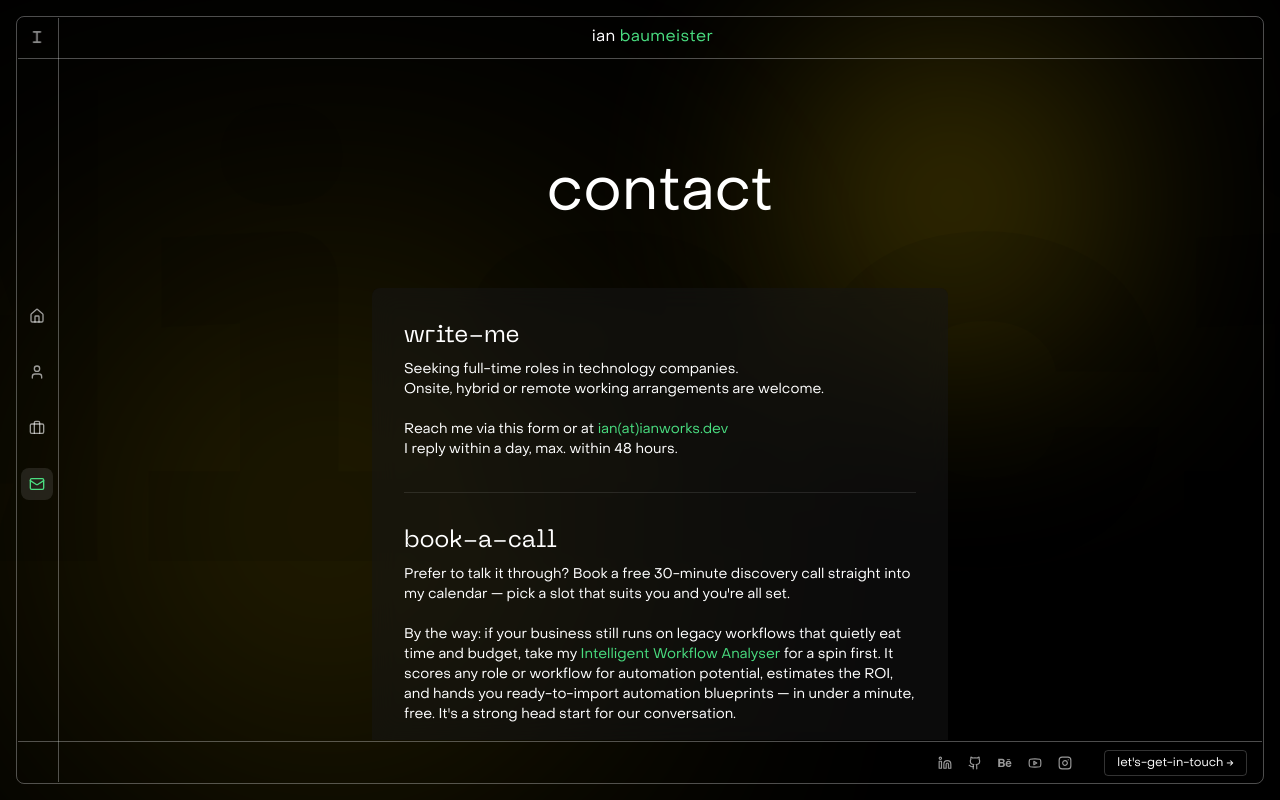
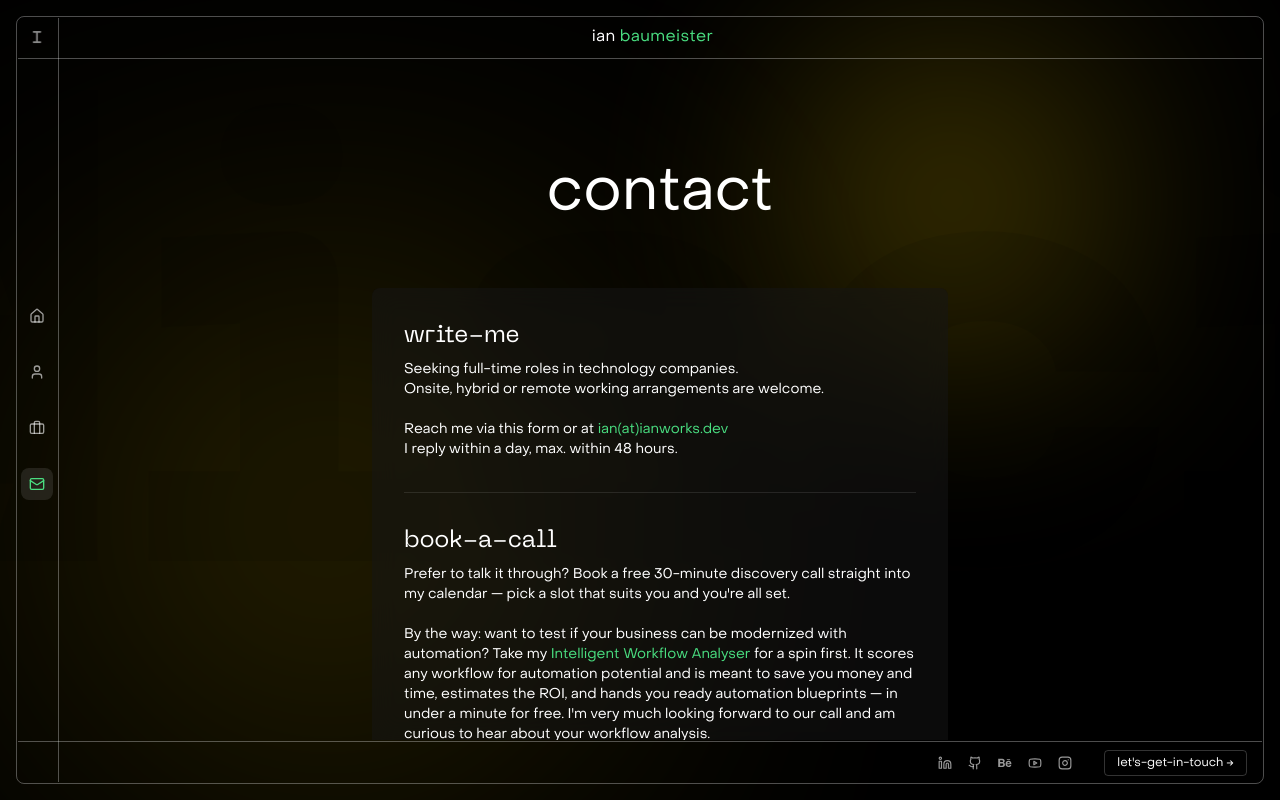
Before and after one commit to ibxibx/portfolio-react, a React (Create React App) app: page /#/contact in a window 1280 px wide. Both pictures are taken after a click on the button "let's-get-in-touch →". Built offline with nearby package versions, Linux system fonts and the light colour scheme; no server answers.

Commit message:
Contact: add Calendly booking CTA + WorkScanAI intro; hero refinements

```diff
--- a/src/pages/Contact.jsx
+++ b/src/pages/Contact.jsx
@@ -108,8 +108,8 @@ const Contact = () => {
                 you're all set.
                 <br />
                 <br />
-                By the way: if your business still runs on legacy workflows that
-                quietly eat time and budget, take my{" "}
+                By the way: want to test if your business can be modernized with
+                automation? Take my{" "}
                 <a
                   href={WORKSCANAI_URL}
                   target="_blank"
@@ -118,10 +118,11 @@ const Contact = () => {
                 >
                   Intelligent Workflow Analyser
                 </a>{" "}
-                for a spin first. It scores any role or workflow for automation
-                potential, estimates the ROI, and hands you ready-to-import
-                automation blueprints — in under a minute, free. It's a strong
-                head start for our conversation.
+                for a spin first. It scores any workflow for automation
+                potential and is meant to save you money and time, estimates the
+                ROI, and hands you ready automation blueprints — in under a
+                minute for free. I'm very much looking forward to our call and
+                am curious to hear about your workflow analysis.
               </p>
               <a
                 href={CALENDLY_URL}
@@ -129,7 +130,7 @@ const Contact = () => {
                 rel="noopener noreferrer"
                 className="inline-block mt-6 px-6 py-2 font-mono bg-black/50 border border-white/10 rounded hover:bg-white/5 transition-colors duration-200"
               >
-                schedule-30-min →
+                schedule a 30-min call →
               </a>
             </div>
 
```
